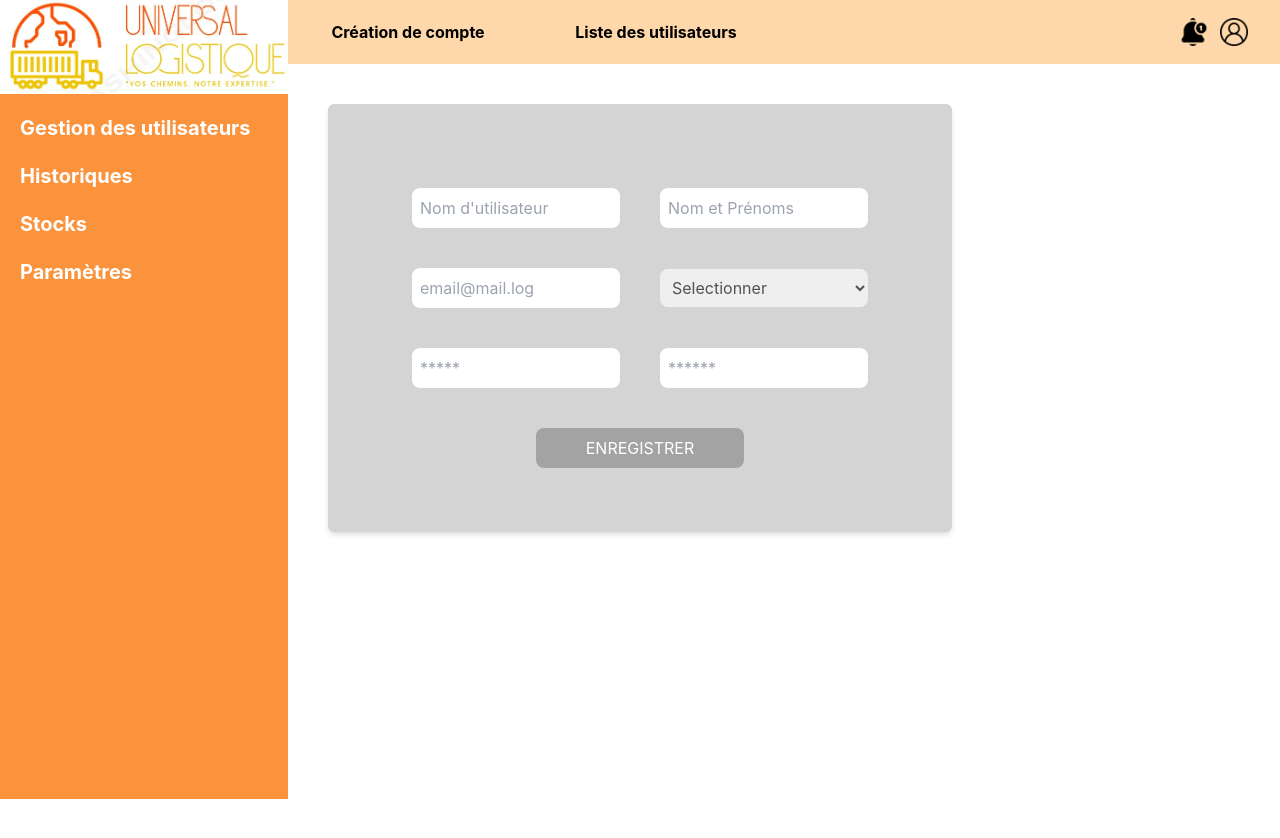
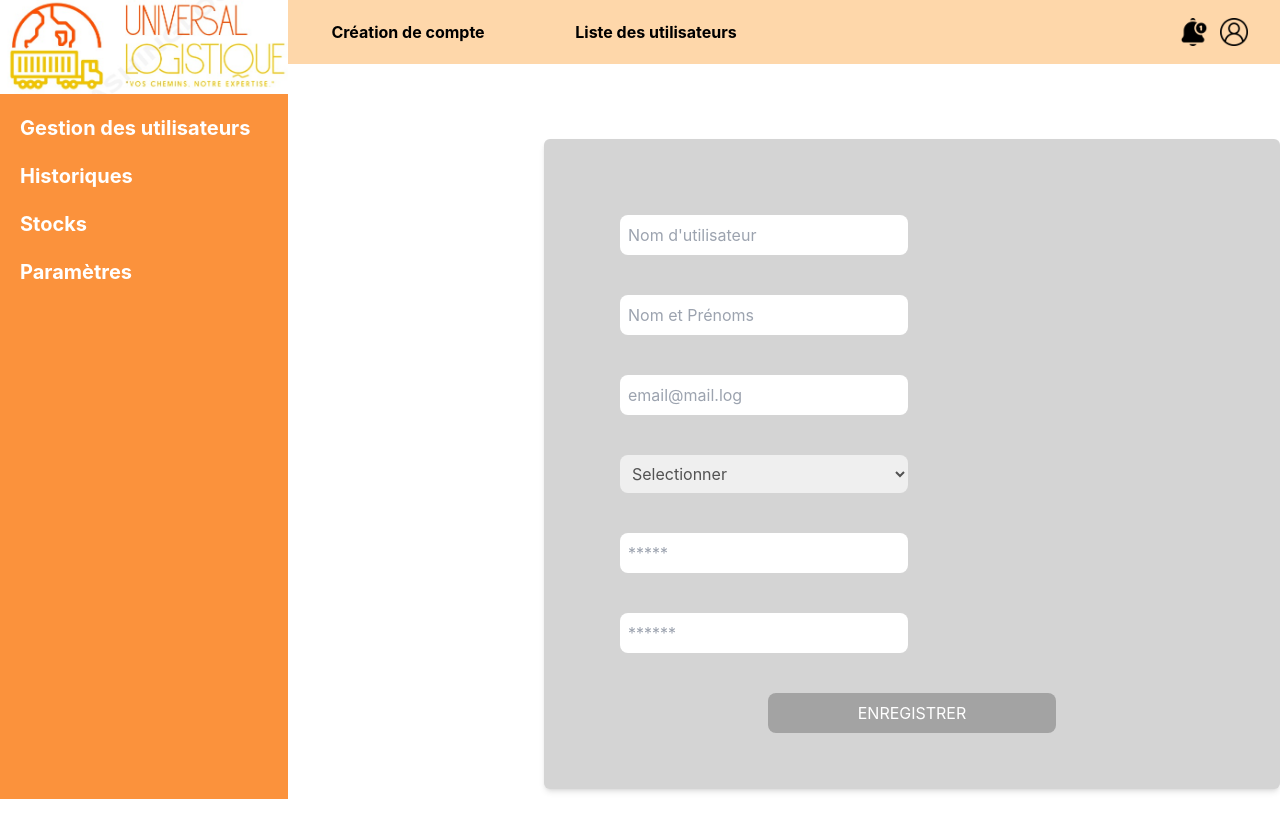
Before and after one commit to loulou-gif/gestionnaire, a React (Create React App) app: page / in a window 1280 px wide. Shown: the top 838 px of the page. Before the commit the page ends 800 px from the top, so only its background shows below. Built offline with nearby package versions, Linux system fonts and the light colour scheme.

Commit message:
second form

```diff
--- a/src/components/formulaires/CreateUser.js
+++ b/src/components/formulaires/CreateUser.js
@@ -1,28 +1,33 @@
+// import '../../style/forms.css'
+
+
 function CreateUser() {
     return(
-        <div className="flex justify-center">
-            <div className=" bg-neutral-300 rounded-md shadow-md w-auto m-10 p-16  ">
+        <div className=''>
+            <div className="flex items-center justify-center h-screen">
+                <div className="content bg-neutral-300 rounded-md shadow-md ml-64 p-14 ">
                     <form className="">
-                    <div className="flex justify-between">
-                        <input className="m-5 p-2 w-52 rounded-lg outline-0 text-neutral-600" type="text" name="username" placeholder="Nom d'utilisateur"/>
-                        <input className="m-5 p-2 w-52 rounded-lg outline-0 text-neutral-600" type="text" name="name" placeholder="Nom et Prénoms"/>
+                        <div className="">
+                            <input className="m-5 p-2 w-72 rounded-lg outline-0 text-neutral-600" type="text" name="username" placeholder="Nom d'utilisateur"/>
+                            <input className="m-5 p-2 w-72 rounded-lg outline-0 text-neutral-600" type="text" name="name" placeholder="Nom et Prénoms"/>
                         </div>
                         <div className="">
-                        <input className="m-5 p-2 w-52 rounded-lg outline-0 text-neutral-600" type="text" name="email" placeholder="email@mail.log"/>
-                        <select className="m-5 p-2 w-52 rounded-lg outline-0 text-neutral-600" name="direction">
+                            <input className="m-5 p-2 w-72 rounded-lg outline-0 text-neutral-600" type="text" name="email" placeholder="email@mail.log"/>
+                            <select className="m-5 p-2 w-72 rounded-lg outline-0 text-neutral-600" name="direction">
                                 <option selected>Selectionner</option>
                                 <option >Logistique</option>
                                 <option >Resources Humaine</option>
                             </select>
                         </div>
                         <div className="">
-                        <input className="m-5 p-2 w-52 rounded-lg outline-0 text-neutral-600" type="password" name="password" placeholder="*****"/>
-                        <input className="m-5 p-2 w-52 rounded-lg outline-0 text-neutral-600" type="password" name="password" placeholder="******"/>
+                            <input className="m-5 p-2 w-72 rounded-lg outline-0 text-neutral-600" type="password" name="password" placeholder="*****"/>
+                            <input className="m-5 p-2 w-72 rounded-lg outline-0 text-neutral-600" type="password" name="password" placeholder="******"/>
                         </div>
                         <div className="flex justify-center">
-                        <button className="m-5 mb-0 p-2 w-52 bg-neutral-400 rounded-lg text-center text-white hover:bg-neutral-500"  >ENREGISTRER</button>
+                            <button className="m-5 mb-0 p-2 w-72 bg-neutral-400 rounded-lg text-center text-white hover:bg-neutral-500"  >ENREGISTRER</button>
                         </div>
                     </form>
+                </div>
             </div>
         </div>
     )
--- /dev/null
+++ b/src/style/forms.css
@@ -0,0 +1,4 @@
+.content{
+    margin-top: -200px;
+    margin-bottom: 130px;
+}
```
Lines whose indentation alone changed are shown as unchanged.
